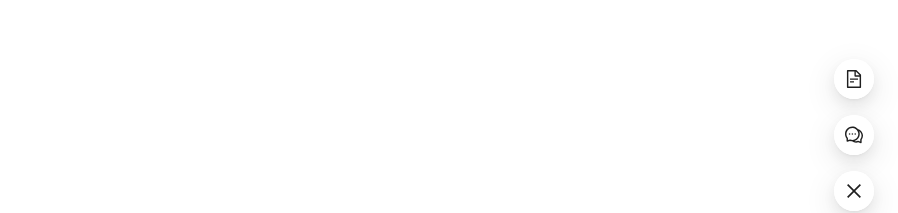
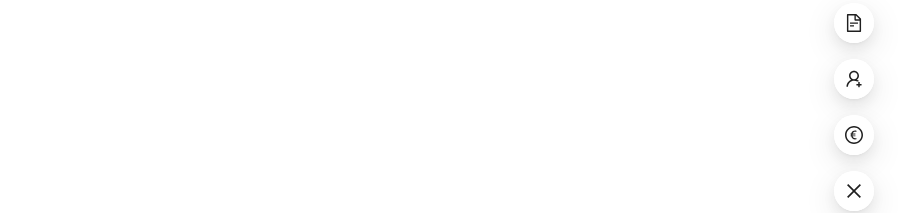
Before and after one commit to reececorkhill/BudgetBuddy, a React (Vite) app: page / in a window 1280 px wide. Shown: the part 541-754 px from the top of the page, without its empty margins (382-1280 px from the left). Built offline with nearby package versions, Linux system fonts and the light colour scheme.

Commit message:
changes to icons

```diff
--- a/package.json
+++ b/package.json
@@ -10,6 +10,7 @@
     "preview": "vite preview"
   },
   "dependencies": {
+    "@ant-design/icons": "^5.3.4",
     "antd": "^5.15.2",
     "bootstrap": "^5.3.3",
     "react": "^18.2.0",
--- a/src/components/Interface.jsx
+++ b/src/components/Interface.jsx
@@ -2,7 +2,7 @@ import React, { useState } from 'react';
 import { AppstoreOutlined, MailOutlined, SettingOutlined } from '@ant-design/icons';
 import { Menu } from 'antd';
 import { Button } from 'antd';
-import { CommentOutlined, CustomerServiceOutlined, PlusCircleFilled, } from '@ant-design/icons';
+import { EuroCircleOutlined, UserAddOutlined, FormOutlined, PlusCircleOutlined } from '@ant-design/icons';
 
 import { FloatButton, Switch } from 'antd';
 
@@ -78,10 +78,11 @@ const App = () => {
         style={{
           right: 24,
         }}
-        icon={<CustomerServiceOutlined />}
+        icon={<PlusCircleOutlined />}
       >
         <FloatButton />
-        <FloatButton icon={<CommentOutlined />} />
+        <FloatButton icon={<UserAddOutlined />} />
+        <FloatButton icon={<EuroCircleOutlined />} />
       </FloatButton.Group>
       <Switch
         onChange={onChange}
```
Also changed, not shown: 1 other file (tests, documents, lock files or other folders).
